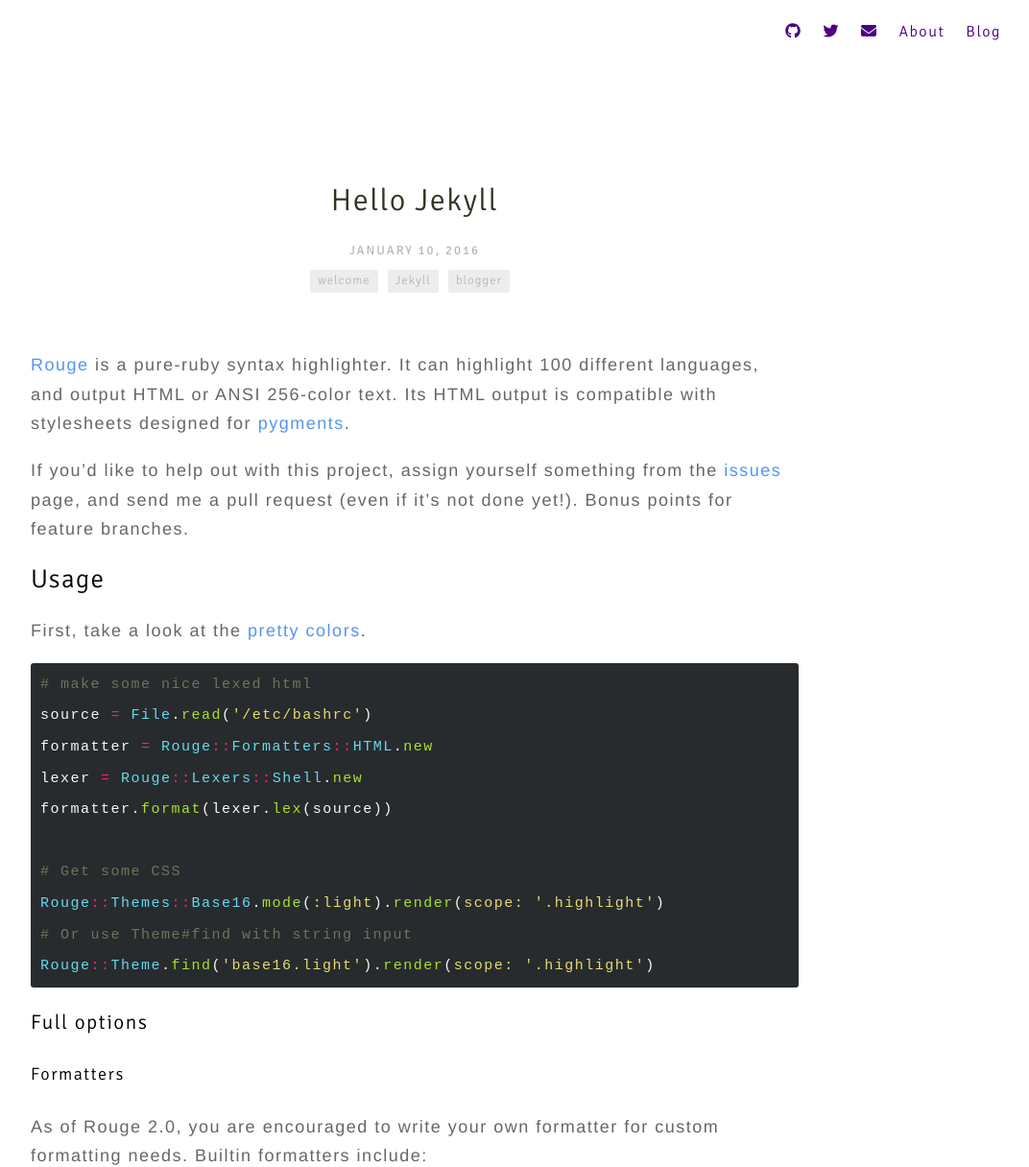
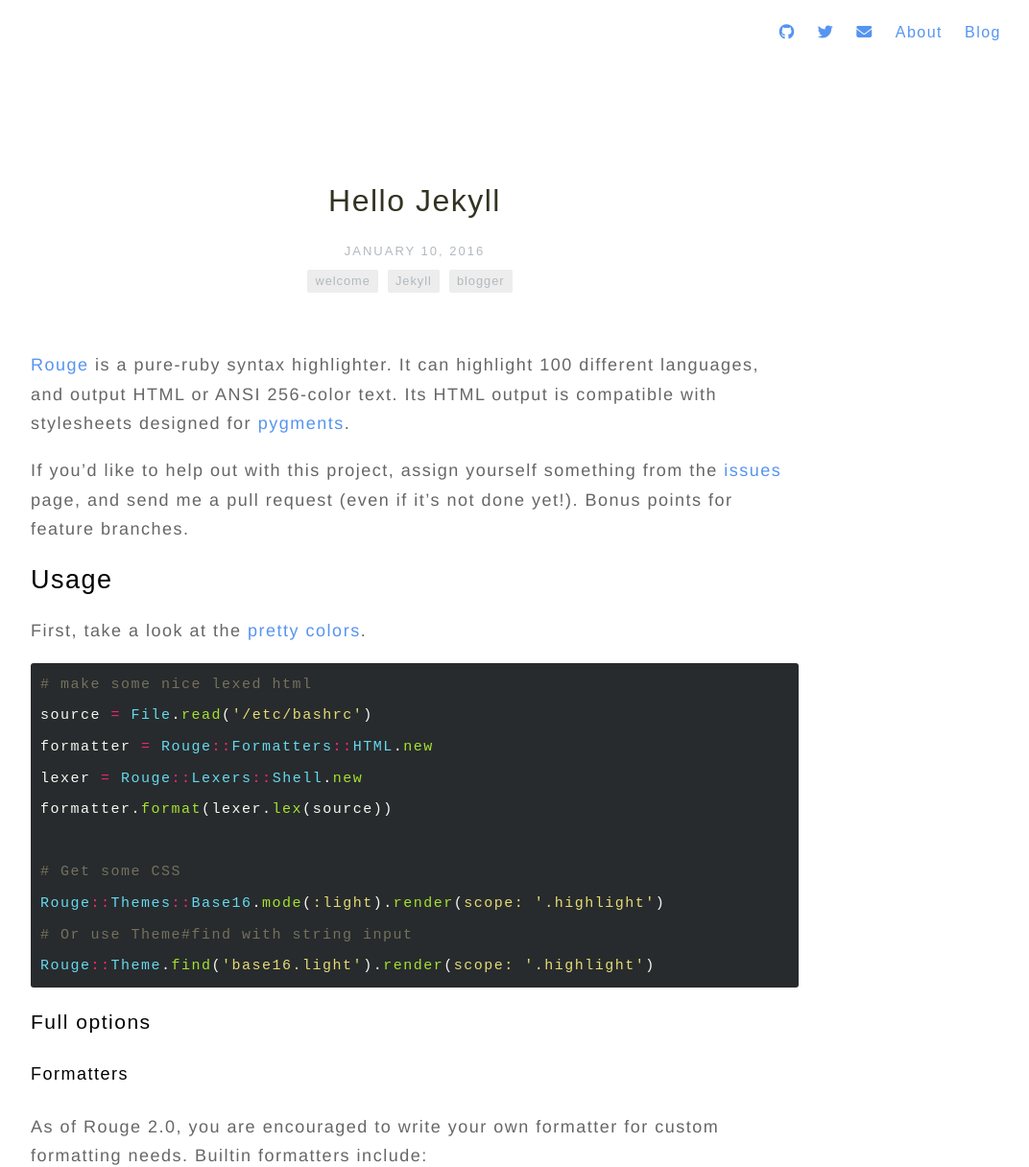
Before and after one commit to khushmeeet/khushmeeet.github.io, a Jekyll site: the page built from _posts/2016-11-02-hello-jekyll.md, in a window 1280 px wide. Shown: the top 1216 px of the page at 96% size, without its empty margins (208-1280 px from the left). Built offline with Jekyll 4.4.1, drawn with Linux system fonts in a browser that asks for light colours; nearby versions of some CDN libraries; some web fonts are replaced.

Commit message:
Signika negative, space mono added

```diff
--- a/css/style.scss
+++ b/css/style.scss
@@ -1,7 +1,7 @@
 ---
 ---
 
-@import url('https://fonts.googleapis.com/css?family=Signika:300,400,700');
+@import url('https://fonts.googleapis.com/css?family=Signika+Negative|Space+Mono');
 
 body {
     letter-spacing: 1.5px;
@@ -13,22 +13,22 @@
     margin-top: 20px;
     padding: 0px 10px 0 10px;
     font-weight: 300;
-    font-family: 'Signika', sans-serif;
+    font-family: 'Signika Negative', sans-serif;
 
     a {
         padding: 4px 6px;
         margin-right: 5px;
         text-decoration: none;
-        color: indigo;
+        color: #5694f1;
     }
     .github {
-        color: indigo;
+        color: #5694f1;
     }
     .twitter {
-        color: indigo;
+        color: #5694f1;
     }
     .gmail {
-        color: indigo;
+        color: #5694f1;
     }
 }
 
@@ -47,7 +47,7 @@
 .home {
     padding: 0px;
     margin-top: 0px;
-    font-family: 'Signika', sans-serif;
+    font-family: 'Signika Negative', sans-serif;
     section {
         padding: 100px 40px 0px;
         max-width: 600px;
@@ -63,6 +63,7 @@
                 color: #332;
                 margin: 0px;
                 font-weight: 700;
+                font-family: Helvetica, sans-serif;
             }
             p {
                 font-weight: 300;
@@ -87,7 +88,7 @@
 #footer {
     //box-shadow: inset 0 1px 0 #eee;
     //padding: 40px 0 0 0;
-    font-family: 'Signika', sans-serif;
+    font-family: 'Space Mono', sans-serif;
     margin-top: 100px;
     max-width: 600px;
     margin-left: auto;
@@ -135,7 +136,7 @@
                 margin-bottom: 15px;
                 color: #332;
                 font-weight: 300;
-                font-family: 'Signika', sans-serif;
+                font-family: 'Signika Negative', sans-serif;
             }
             h6 {
                 color: #b2b9be;
@@ -145,12 +146,12 @@
                 padding-top: 5px;
                 letter-spacing: 2px;
                 line-height: 1.5em;
-                font-family: 'Signika', sans-serif;
+                font-family: 'Signika Negative', sans-serif;
             }
             div {
                 display: inline-flex;
                 padding: 10px 20px;
-                font-family: 'Signika', sans-serif;
+                font-family: 'Signika Negative', sans-serif;
                 a {
                     margin-right: 10px;
                     font-weight: 300;
@@ -185,7 +186,7 @@
     h1,h2,h3,h4,h5,h6 {
         color: black;
         font-weight: 300;
-        font-family: 'Signika', sans-serif;
+        font-family: 'Signika Negative', sans-serif;
     }
     a {
         text-decoration: none !important;
```
